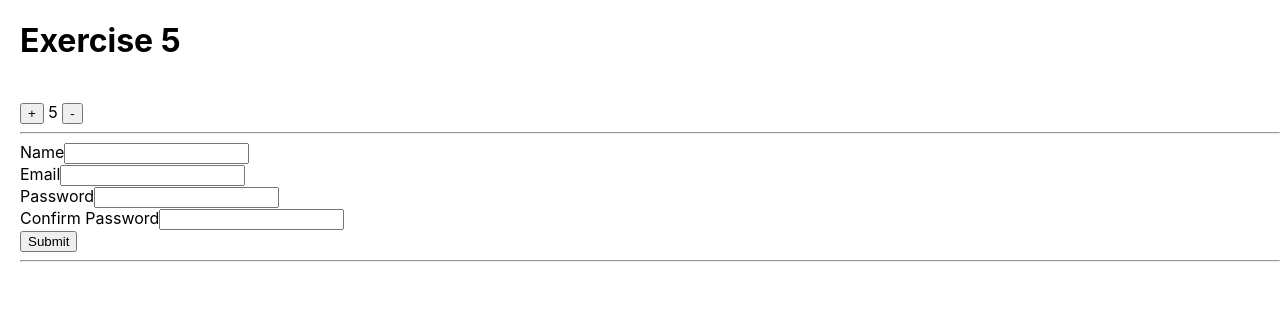
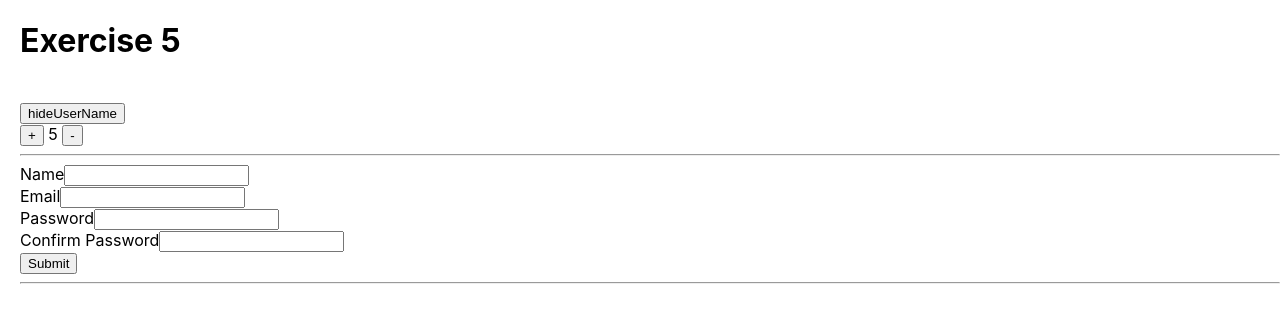
Before and after one commit to AkashShukl/sols, a React (Create React App) app: page / in a window 1280 px wide. Shown: the top 322 px of the page. Built offline with nearby package versions, Linux system fonts and the light colour scheme.

Commit message:
solution-6

```diff
--- a/src/App.js
+++ b/src/App.js
@@ -1,12 +1,21 @@
+import React, { useState } from "react";
 import "./App.css";
-
 import Parent from "./components/Parent";
 
+export const ToggleUserNameContext = React.createContext({});
+
 function App() {
+  const [toggleSwitch, settoggleSwitch] = useState(false);
+  const handleToggle = () => {
+    settoggleSwitch(!toggleSwitch);
+  };
+
   return (
     <div className="app">
       <h1> Exercise 5</h1> <br />
-      <Parent counterStartVal={ 5 } />
+      <ToggleUserNameContext.Provider value={{ toggleSwitch, handleToggle }}>
+        <Parent counterStartVal={5} />
+      </ToggleUserNameContext.Provider>
       <hr />
     </div>
   );
--- a/src/components/Parent.jsx
+++ b/src/components/Parent.jsx
@@ -1,7 +1,7 @@
-import React, { useState } from "react";
+import React, { useState,useContext } from "react";
 import SignupForm from "./SignupForm";
 import Counter from "./Counter"
-
+import { ToggleUserNameContext } from "../App";
 export default function Parent(props) {
 
   let defaultValue = props.counterStartVal;
@@ -56,9 +56,12 @@ export default function Parent(props) {
     }
   };
 
+  const toggleSwitch = useContext(ToggleUserNameContext);
   return (
     <div>
-
+    <button onClick={() => toggleSwitch.handleToggle()}>
+    hideUserName
+  </button><br/>
       <Counter count={count} incr ={incr} decr ={decr} />
       <hr/>
       <SignupForm
--- a/src/components/SignupForm.jsx
+++ b/src/components/SignupForm.jsx
@@ -1,38 +1,42 @@
-import React from "react";
+import React, { useContext } from "react";
+import { ToggleUserNameContext } from "../App";
 
 export default function SignupForm(props) {
+  const toggleSwitch = useContext(ToggleUserNameContext);
 
   return (
     <div>
-      <label>Name</label>
+
+      <label hidden={toggleSwitch.toggleSwitch}>Name</label>
       <input
+        hidden={toggleSwitch.toggleSwitch}
         type="text"
         value={props.name}
-        onChange={(e)=>props.handleNameChange(e)}
+        onChange={(e) => props.handleNameChange(e)}
       ></input>
       <br />
       <label>Email</label>
       <input
         type="text"
         value={props.email}
-        onChange={(e)=>props.handleEmailChange(e)}
+        onChange={(e) => props.handleEmailChange(e)}
       ></input>
       <br />
       <label>Password</label>
       <input
         type="password"
         value={props.password}
-        onChange={(e)=>props.handlePasswordChange(e)}
+        onChange={(e) => props.handlePasswordChange(e)}
       ></input>
       <br />
       <label>Confirm Password</label>
       <input
         type="password"
         value={props.confirmPassword}
-        onChange={(e)=>props.handleConfirmPasswordChange(e)}
+        onChange={(e) => props.handleConfirmPasswordChange(e)}
       ></input>
       <br />
-      <button type="submit" onClick={()=>props.handleSubmit()}>
+      <button type="submit" onClick={() => props.handleSubmit()}>
         Submit
       </button>
     </div>
```
Also changed, not shown: 1 other file (tests, documents, lock files or other folders).
